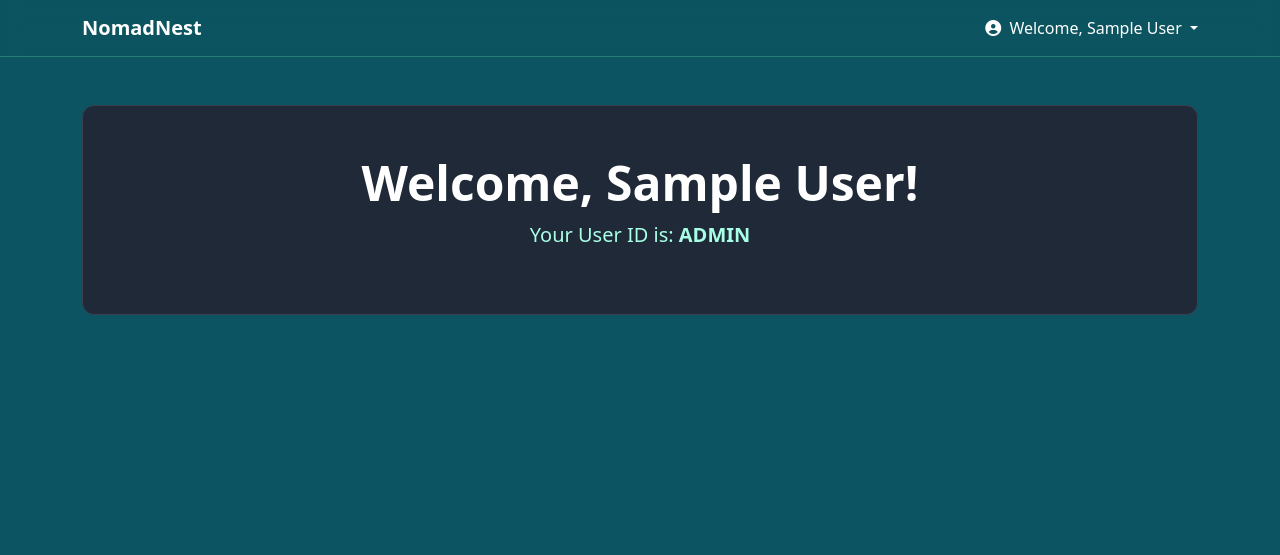
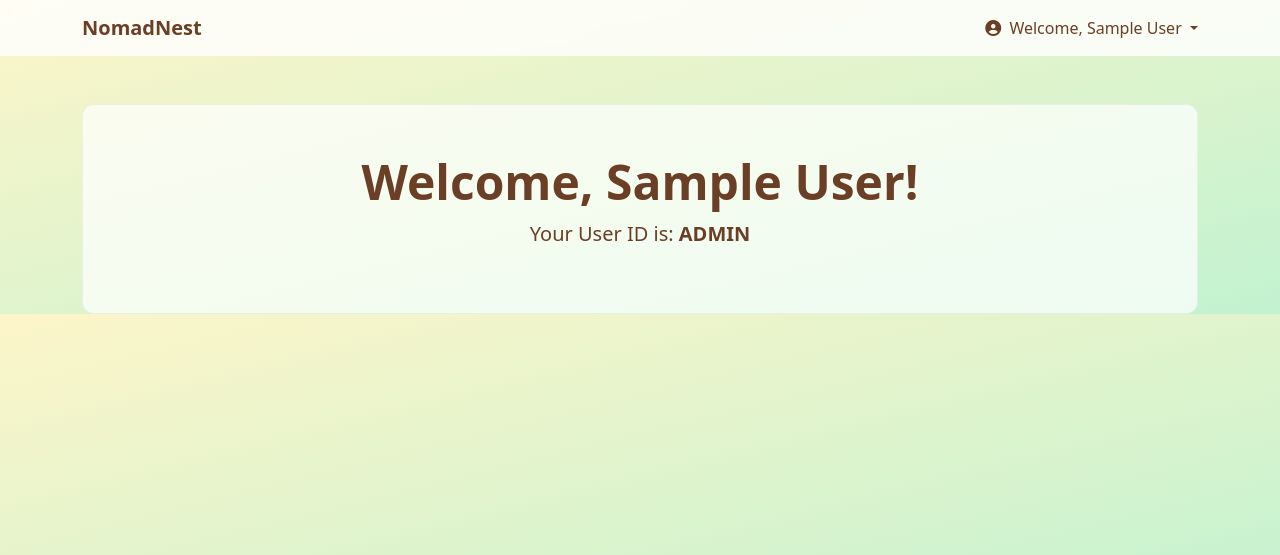
Before and after one commit to SheikhTrump/Nomad-Co, a Flask app: page /dashboard in a window 1280 px wide. Shown: the top 555 px of the page. Run offline with Flask 3, Linux system fonts and the light colour scheme; the visitor is signed in with stand-in values (Sample User, id 1).

Commit message:
Update dashboard.html
Small modification

```diff
--- a/templates/dashboard.html
+++ b/templates/dashboard.html
@@ -1,4 +1,4 @@
-<!--I modified Nishat's initial dashboard to link my profile view-->
+<!--Modifyable over need-->
 <!DOCTYPE html>
 <html lang="en">
 <head>
@@ -6,84 +6,83 @@
     <meta name="viewport" content="width=device-width, initial-scale=1.0">
     <title>Dashboard - NomadNest</title>
     <link href="https://cdn.jsdelivr.net/npm/bootstrap@5.3.3/dist/css/bootstrap.min.css" rel="stylesheet">
-    <!--Font Awesome for Icons-->
+    <!-- Font Awesome for Icons -->
     <link rel="stylesheet" href="https://cdnjs.cloudflare.com/ajax/libs/font-awesome/6.5.2/css/all.min.css">
     <style>
         body {
-            /*Using the darkest teal for the background*/
-            background-color: #0c5461;
-            color: #a9ffe5;
+            /* Using a subtle gradient from your new palette */
+            background-color: #fdf5c9;
+            background-image: linear-gradient(to bottom right, #fdf5c9, #c2f2d0);
+            color: #6b3e26;
         }
         .navbar {
-            background-color: rgba(12, 84, 97, 0.8);
+            background-color: rgba(255, 255, 255, 0.8);
             backdrop-filter: blur(10px);
-            border-bottom: 1px solid #237e73;
         }
         .navbar-brand {
-            color: #ffffff !important;
+            color: #6b3e26 !important;
         }
         .welcome-banner {
-            background-color: #1f2937; /*Using the neutral dark slate for contrast*/
-            border: 1px solid #374151;
+            background-color: rgba(255, 255, 255, 0.7);
+            border: 1px solid rgba(0, 0, 0, 0.05);
             border-radius: 0.75rem;
         }
         .dropdown-menu {
-            background-color: #1f2937;
-            border: 1px solid #374151;
+            background-color: #ffffff;
+            border: 1px solid rgba(0, 0, 0, 0.05);
         }
         .dropdown-item {
-            color: #d1d5db;
+            color: #6b3e26;
         }
         .dropdown-item:hover {
-            background-color: #374151;
-            color: #46e0c1;
+            background-color: #fdf5c9;
+        }
+        .btn-primary {
+            background-color: #ffcb85;
+            border-color: #ffcb85;
+            color: #6b3e26;
+        }
+        .btn-primary:hover {
+            background-color: #ffc5d9;
+            border-color: #ffc5d9;
         }
         .nav-link {
-            color: #ffffff !important;
+            color: #6b3e26 !important;
         }
     </style>
 </head>
 <body>
-    <!--Eita hocche oporer navigation bar-->
     <nav class="navbar navbar-expand-lg">
         <div class="container">
             <a class="navbar-brand fw-bold" href="#">
                 NomadNest
             </a>
-            <!--User er jonno dropdown menu-->
             <div class="nav-item dropdown">
                 <a class="nav-link dropdown-toggle" href="#" role="button" data-bs-toggle="dropdown" aria-expanded="false">
                     <i class="fas fa-user-circle me-1"></i> Welcome, {{ session.first_name }}
                 </a>
-                <ul class="dropdown-menu dropdown-menu-dark dropdown-menu-end">
-                    <!--Ekhane "My Profile" page er link deya ache-->
+                <ul class="dropdown-menu dropdown-menu-end">
                     <li><a class="dropdown-item" href="{{ url_for('traveler_profiles.view_traveler_profile') }}"><i class="fas fa-user-edit me-2"></i>My Profile</a></li>
                     <li><hr class="dropdown-divider"></li>
-                    <!--Ekhane logout er link deya ache-->
                     <li><a class="dropdown-item" href="{{ url_for('auth.logout') }}"><i class="fas fa-sign-out-alt me-2"></i>Logout</a></li>
                 </ul>
             </div>
         </div>
     </nav>
-
-    <!--Page er main content ekhane-->
     <div class="container mt-5">
-        <!--Login korar por ei welcome banner ta dekhabe-->
         <div class="p-5 text-center welcome-banner">
-            <!--Ekhane check kora hocche user kon role e login korche-->
             {% if session.role == 'admin' %}
-                <h1 class="display-5 fw-bold text-white">Admin Dashboard</h1>
+                <h1 class="display-5 fw-bold">Admin Dashboard</h1>
             {% elif session.role == 'host' %}
-                <h1 class="display-5 fw-bold text-white">Host Dashboard</h1>
+                <h1 class="display-5 fw-bold">Host Dashboard</h1>
             {% elif session.role == 'traveler' %}
-                <!--Jodi traveler hoy, tahole ei message dekhabe-->
-                <h1 class="display-5 fw-bold text-white">Welcome, {{ session.first_name }}!</h1>
-                <p class="fs-5" style="color: #a9ffe5;">Your User ID is: <strong>{{ session.user_id }}</strong></p>
+                <h1 class="display-5 fw-bold">Welcome, {{ session.first_name }}!</h1>
+                <p class="fs-5" style="color: #6b3e26;">Your User ID is: <strong>{{ session.user_id }}</strong></p>
             {% endif %}
         </div>
-        <!--Onnanno role er jonno dashboard content ekhane add kora jabe-->
+        <!-- Dashboard content for different roles will go here -->
     </div>
-    <!--Dropdown menu kaj koranor jonno Bootstrap er JavaScript file-->
+    <!-- Required Bootstrap JS for dropdown functionality -->
     <script src="https://cdn.jsdelivr.net/npm/bootstrap@5.3.3/dist/js/bootstrap.bundle.min.js"></script>
 </body>
 </html>
```
